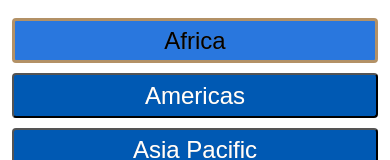
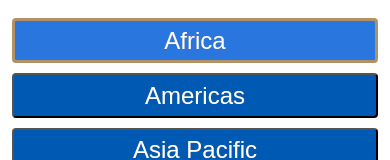
Before and after one commit to bowmans-dev/1, a plain HTML site: page index.html in a window 390 px wide. In both pictures the pointer is over the button "Africa". Shown: the top 160 px of the page. Drawn offline with Linux system fonts and the light colour scheme.

Commit message:
adjust btn on hover

```diff
--- a/style.css
+++ b/style.css
@@ -207,7 +207,7 @@ button:disabled {
 @media screen and (max-width: 800px) {
 
 	button:hover {
-		color: var(--content-text-color);
+		color: #fff;
 		cursor: pointer;
 	}
 	button {
```
